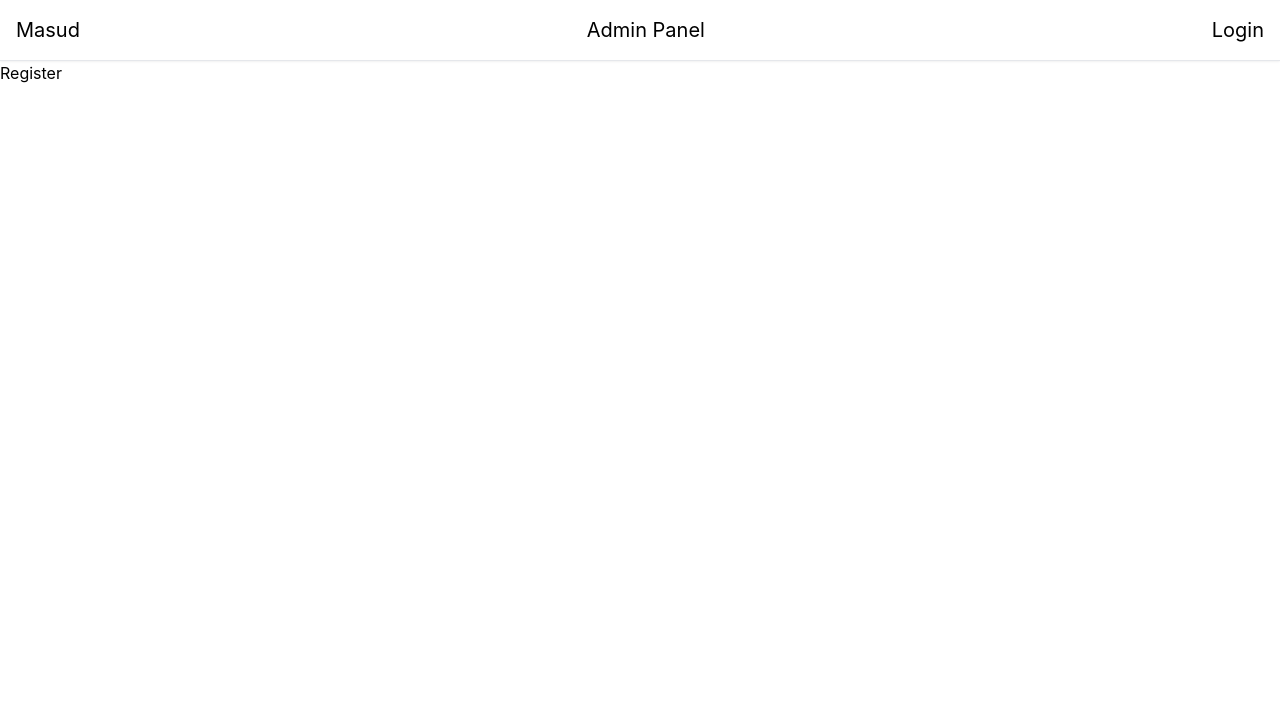
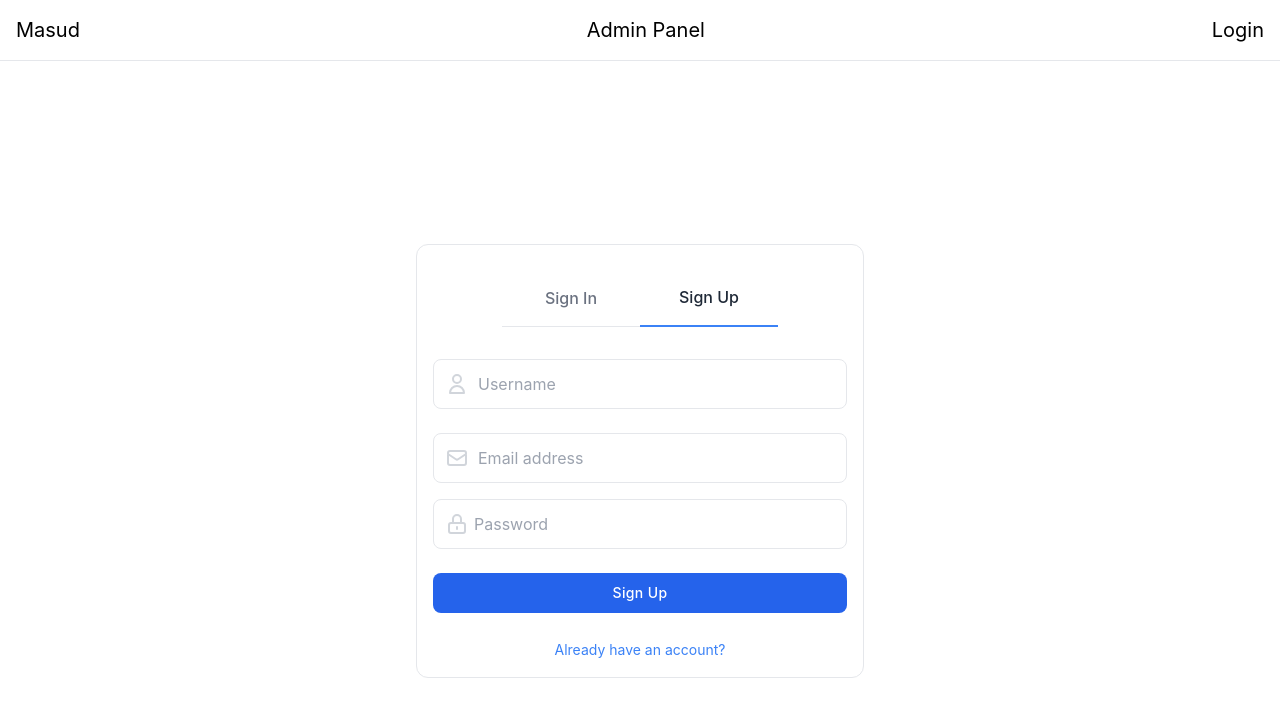
Before and after one commit to masud90895/AIDE-TASK, a React (Create React App) app: page /register in a window 1280 px wide. Shown: the top 716 px of the page. Built offline with nearby package versions, Linux system fonts and the light colour scheme.

Commit message:
registation page added

```diff
--- a/src/Components/Authentication/Register.js
+++ b/src/Components/Authentication/Register.js
@@ -1,10 +1,137 @@
 import React from 'react';
+import { Link } from 'react-router-dom';
 
 const Register = () => {
+    const handleRegistration=(e)=>{
+        e.preventDefault()
+        const name = e.target.name.value;
+        const email = e.target.email.value;
+        const password = e.target.password.value;
+        console.log(name, email,password);
+    }
     return (
-        <div>
-            <h1>Register</h1>
+        <section className="bg-white dark:bg-gray-900 ">
+        <div className="container flex items-center justify-center min-h-screen px-6 mx-auto">
+          <div className="w-full max-w-md border p-4 rounded-xl">
+            <form onSubmit={handleRegistration}>
+              <div className="flex items-center justify-center mt-6">
+                <Link
+                  to="../login"
+                  className="w-1/3 pb-4 font-medium text-center text-gray-500 capitalize border-b dark:border-gray-400 dark:text-gray-300"
+                >
+                  sign in
+                </Link>
+
+                <a className="w-1/3 pb-4 font-medium text-center text-gray-800 capitalize border-b-2 border-blue-500 dark:border-blue-400 dark:text-white">
+                  sign up
+                </a>
+              </div>
+
+              <div className="relative flex items-center mt-8">
+                <span className="absolute">
+                  <svg
+                    xmlns="http://www.w3.org/2000/svg"
+                    className="w-6 h-6 mx-3 text-gray-300 dark:text-gray-500"
+                    fill="none"
+                    viewBox="0 0 24 24"
+                    stroke="currentColor"
+                    strokeWidth="2"
+                  >
+                    <path
+                      strokeLinecap="round"
+                      strokeLinejoin="round"
+                      d="M16 7a4 4 0 11-8 0 4 4 0 018 0zM12 14a7 7 0 00-7 7h14a7 7 0 00-7-7z"
+                    />
+                  </svg>
+                </span>
+
+                <input
+                  type="text"
+                  name="name"
+                  className="block w-full py-3 text-gray-700 bg-white border rounded-lg px-11 dark:bg-gray-900 dark:text-gray-300 dark:border-gray-600 focus:border-blue-400 dark:focus:border-blue-300 focus:ring-blue-300 focus:outline-none focus:ring focus:ring-opacity-40"
+                  placeholder="Username"
+                  required
+                />
+              </div>
+
+              <div className="relative flex items-center mt-6">
+                <span className="absolute">
+                  <svg
+                    xmlns="http://www.w3.org/2000/svg"
+                    className="w-6 h-6 mx-3 text-gray-300 dark:text-gray-500"
+                    fill="none"
+                    viewBox="0 0 24 24"
+                    stroke="currentColor"
+                    strokeWidth="2"
+                  >
+                    <path
+                      strokeLinecap="round"
+                      strokeLinejoin="round"
+                      d="M3 8l7.89 5.26a2 2 0 002.22 0L21 8M5 19h14a2 2 0 002-2V7a2 2 0 00-2-2H5a2 2 0 00-2 2v10a2 2 0 002 2z"
+                    />
+                  </svg>
+                </span>
+
+                <input
+                  type="email"
+                  name="email"
+                  className="block w-full py-3 text-gray-700 bg-white border rounded-lg px-11 dark:bg-gray-900 dark:text-gray-300 dark:border-gray-600 focus:border-blue-400 dark:focus:border-blue-300 focus:ring-blue-300 focus:outline-none focus:ring focus:ring-opacity-40"
+                  placeholder="Email address"
+                  required
+                />
+              </div>
+
+              <div className="relative flex items-center mt-4">
+                <span className="absolute">
+                  <svg
+                    xmlns="http://www.w3.org/2000/svg"
+                    className="w-6 h-6 mx-3 text-gray-300 dark:text-gray-500"
+                    fill="none"
+                    viewBox="0 0 24 24"
+                    stroke="currentColor"
+                    strokeWidth="2"
+                  >
+                    <path
+                      strokeLinecap="round"
+                      strokeLinejoin="round"
+                      d="M12 15v2m-6 4h12a2 2 0 002-2v-6a2 2 0 00-2-2H6a2 2 0 00-2 2v6a2 2 0 002 2zm10-10V7a4 4 0 00-8 0v4h8z"
+                    />
+                  </svg>
+                </span>
+
+                <input
+                  type="password"
+                  name="password"
+                  className="block w-full px-10 py-3 text-gray-700 bg-white border rounded-lg dark:bg-gray-900 dark:text-gray-300 dark:border-gray-600 focus:border-blue-400 dark:focus:border-blue-300 focus:ring-blue-300 focus:outline-none focus:ring focus:ring-opacity-40"
+                  placeholder="Password"
+                  required
+                />
+              </div>
+
+              <div className="mt-6">
+                <button
+                  type="submit"
+                  className="w-full button px-6 py-2.5 text-sm font-medium tracking-wide text-white capitalize transition-colors duration-300 transform bg-blue-600 rounded-lg hover:bg-white hover:text-black hover:border hover:border-blue-600 focus:outline-none focus:ring focus:ring-gray-300 focus:ring-opacity-50"
+                  id="button-5"
+                >
+
+                   Sign Up
+                </button>
+
+                <div className="mt-6 text-center ">
+                  <Link
+                    to="../login"
+                    className="text-sm text-blue-500 hover:underline dark:text-blue-400"
+                  >
+                    Already have an account?
+                  </Link>
+                </div>
+              </div>
+            </form>
+
+          </div>
         </div>
+      </section>
     );
 };
 
```
